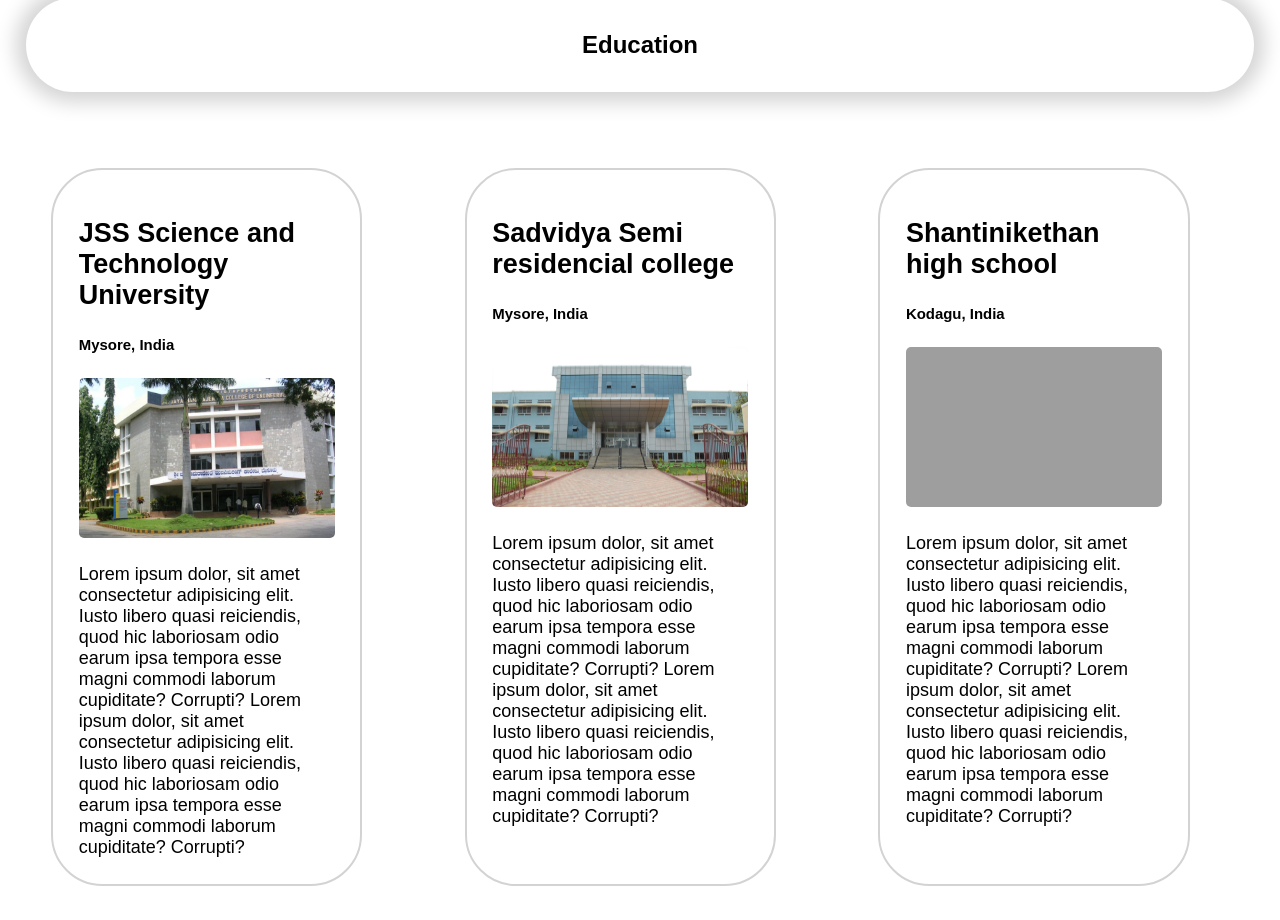
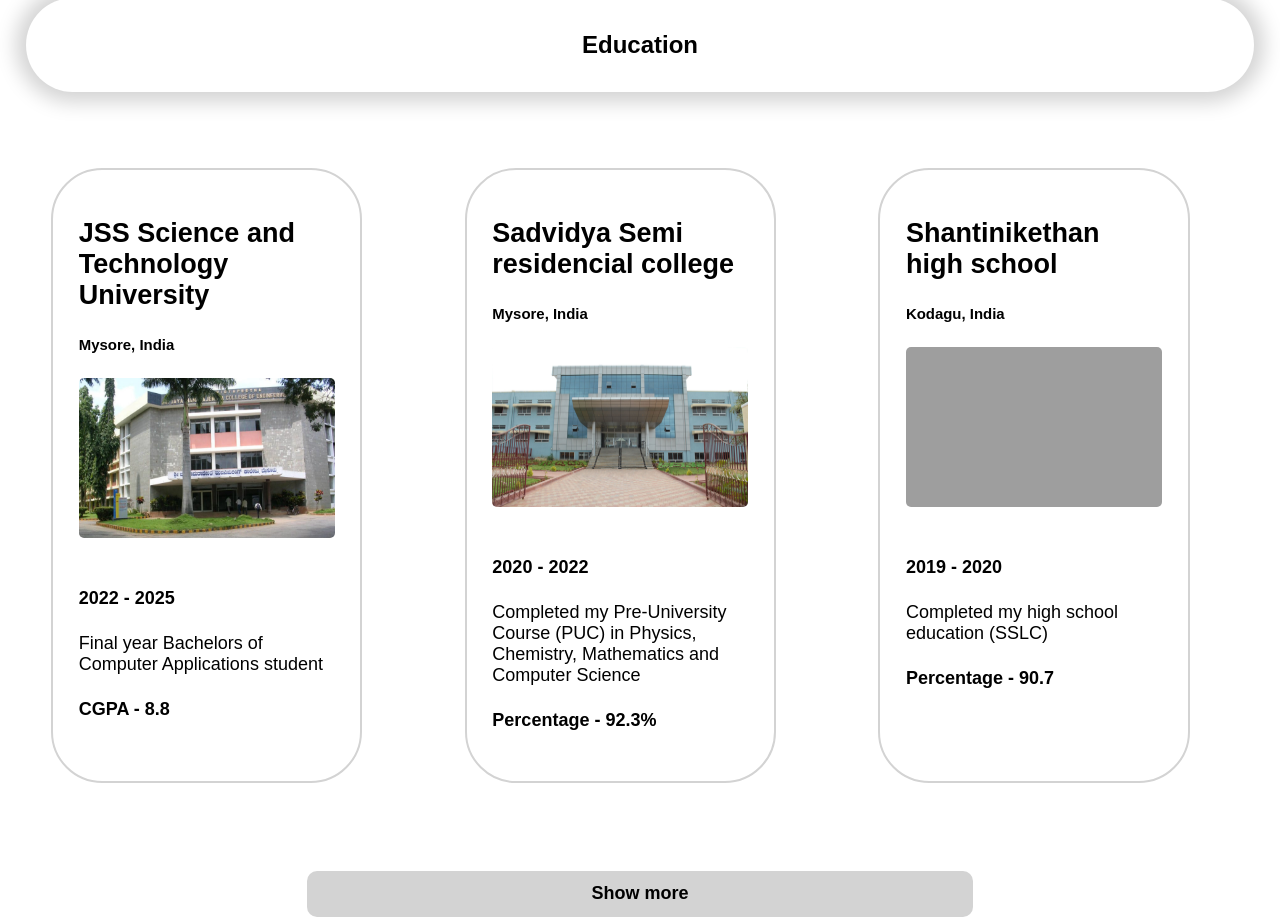
Before and after one commit to ShanmugamPoojan/Portfolio, a plain HTML site: page index.html in a window 1280 px wide. Shown: the part 1979-2899 px from the top of the page. Drawn offline with Linux system fonts and the light colour scheme; grey boxes are pictures that could not be loaded; a web font is replaced by a local one.

Commit message:
content edit

```diff
--- a/index.html
+++ b/index.html
@@ -141,10 +141,11 @@
                         <img src="images/jssstu-pic.jpg" alt="ccdm image" width="100px" class="image">
                     </div>
                     <br>
-                    Lorem ipsum dolor, sit amet consectetur adipisicing elit. Iusto libero quasi reiciendis, quod hic
-                    laboriosam odio earum ipsa tempora esse magni commodi laborum cupiditate? Corrupti?
-                    Lorem ipsum dolor, sit amet consectetur adipisicing elit. Iusto libero quasi reiciendis, quod hic
-                    laboriosam odio earum ipsa tempora esse magni commodi laborum cupiditate? Corrupti?
+                    <p>
+                        <h4>2022 - 2025</h4>
+                        Final year Bachelors of Computer Applications student
+                        <h4> CGPA - 8.8</h4>
+                    </p>
                 </div>
                 <div class="border">
                     <h2>Sadvidya Semi residencial college</h2>
@@ -153,10 +154,12 @@
                         <img src="images/semi-pic.jpeg" alt="ccdm image" width="100px" class="image">
                     </div>
                     <br>
-                    Lorem ipsum dolor, sit amet consectetur adipisicing elit. Iusto libero quasi reiciendis, quod hic
-                    laboriosam odio earum ipsa tempora esse magni commodi laborum cupiditate? Corrupti?
-                    Lorem ipsum dolor, sit amet consectetur adipisicing elit. Iusto libero quasi reiciendis, quod hic
-                    laboriosam odio earum ipsa tempora esse magni commodi laborum cupiditate? Corrupti?
+                    <p>
+                        <h4>2020 - 2022</h4>
+                        Completed my Pre-University Course (PUC) in Physics, Chemistry, Mathematics and
+                        Computer Science
+                        <h4>Percentage - 92.3%</h4>
+                    </p>
 
                 </div>
                 <div class="border">
@@ -166,10 +169,11 @@
                         <img src="images/shanti-pic.png" alt="ccdm image" width="100px" class="image">
                     </div>
                     <br>
-                    Lorem ipsum dolor, sit amet consectetur adipisicing elit. Iusto libero quasi reiciendis, quod hic
-                    laboriosam odio earum ipsa tempora esse magni commodi laborum cupiditate? Corrupti?
-                    Lorem ipsum dolor, sit amet consectetur adipisicing elit. Iusto libero quasi reiciendis, quod hic
-                    laboriosam odio earum ipsa tempora esse magni commodi laborum cupiditate? Corrupti?
+                    <p>
+                        <h4>2019 - 2020</h4>
+                        Completed my high school education (SSLC)
+                        <h4>Percentage - 90.7</h4>
+                    </p>
 
                 </div>
 
@@ -197,9 +201,9 @@
                     <h4>
                         <a href="https://www.instagram.com/shanmugam_poojan/" target="_blank">Instagram</a>
                     </h4>
-                    <h4>
+                    <!-- <h4>
                         <a href="" target="_blank">Email</a>
-                    </h4>
+                    </h4> -->
 
                 </div>
             </div>
```
